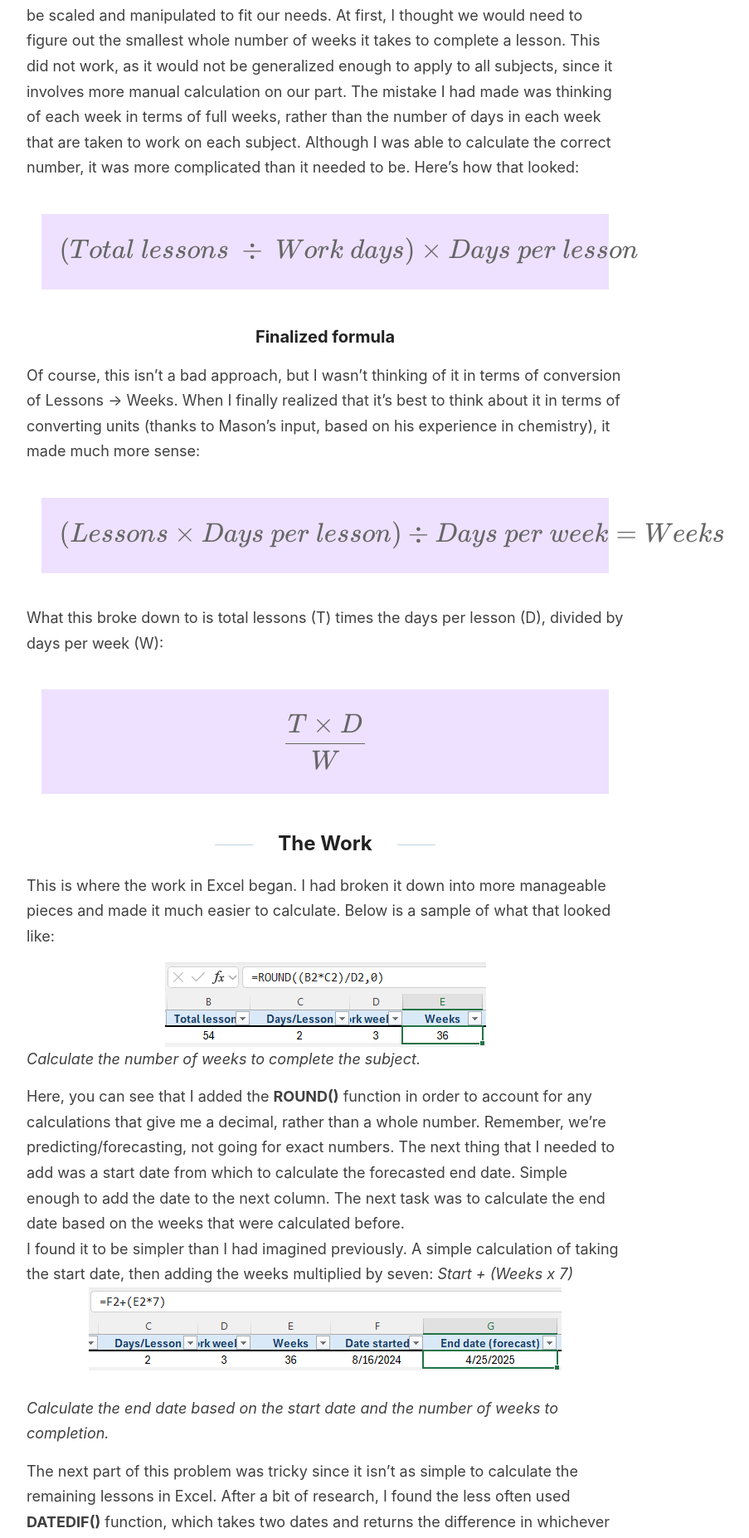
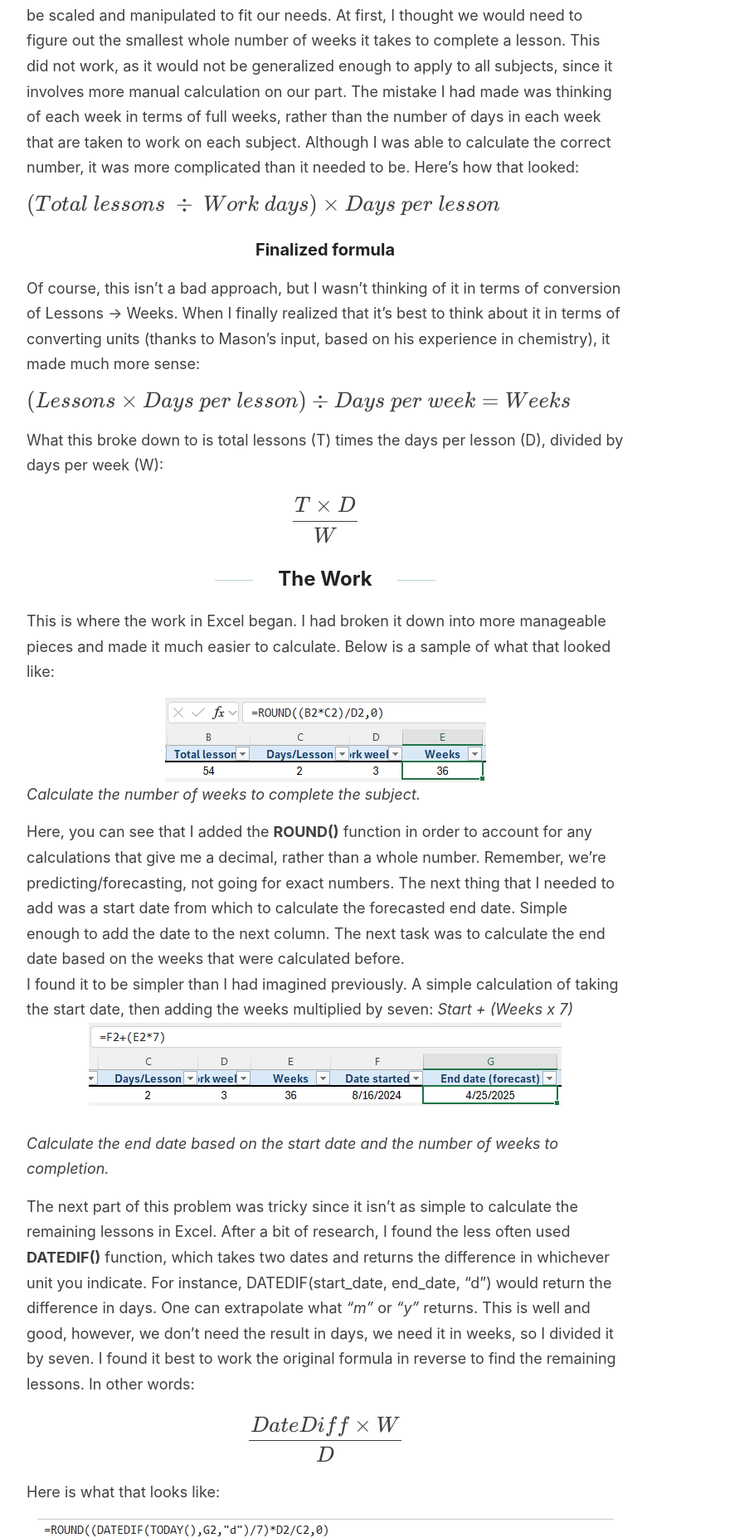
Before and after one commit to good-bean/good-bean.github.io, a Jekyll site: the page built from _posts/2024-12-23-lesson-forecast.md, in a window 1280 px wide. Shown: the part 1415-3269 px from the top of the page at 83% size, without its empty margins (248-1151 px from the left). Built offline with Jekyll 4.4.1, drawn with Linux system fonts in a browser that asks for light colours; formulas are drawn with MathJax 3.

Commit message:
formatting

```diff
--- a/_posts/2024-12-23-lesson-forecast.md
+++ b/_posts/2024-12-23-lesson-forecast.md
@@ -27,19 +27,21 @@ For the weeks, we would first need to find our parameters. Here’s how I broke
 * Length of week in days worked (W)
 
 I took a sample of what Mason already had to begin to simplify the calculation down to the most basic formula. The intent was to generalize it to the point where it could be scaled and manipulated to fit our needs. At first, I thought we would need to figure out the smallest whole number of weeks it takes to complete a lesson. This did not work, as it would not be generalized enough to apply to all subjects, since it involves more manual calculation on our part. The mistake I had made was thinking of each week in terms of full weeks, rather than the number of days in each week that are taken to work on each subject. Although I was able to calculate the correct number, it was more complicated than it needed to be. Here’s how that looked:
+
 <!-- > ***(Total lessons ÷ Work days) × Days per lesson*** -->
-> $$\large{(Total\ lessons\ \div\ Work\ days)}\times{Days\ per\
+$$\large{(Total\ lessons\ \div\ Work\ days)}\times{Days\ per\
  lesson}$$
 
 ###  Finalized formula
 
 Of course, this isn’t a bad approach, but I wasn’t thinking of it in terms of conversion of Lessons \-\> Weeks. When I finally realized that it’s best to think about it in terms of converting units (thanks to Mason’s input, based on his experience in chemistry), it made much more sense:
+
 <!-- > ***(Lessons × Days per Lesson ) ÷ Days per Week \= Weeks*** -->
-> $$\large{(Lessons\times Days\ per\ lesson)}\div {Days\ per\ week} = Weeks$$
+$$\large{(Lessons\times Days\ per\ lesson)}\div {Days\ per\ week} = Weeks$$
 
 What this broke down to is total lessons (T) times the days per lesson (D), divided by days per week (W):
 
-> $$\large\frac{T\times D}{W}$$
+$$\large\frac{T\times D}{W}$$
 
 ## The Work
 
@@ -54,6 +56,7 @@ I found it to be simpler than I had imagined previously. A simple calculation of
 *Calculate the end date based on the start date and the number of weeks to completion.*
 
 The next part of this problem was tricky since it isn’t as simple to calculate the remaining lessons in Excel. After a bit of research, I found the less often used **DATEDIF()** function, which takes two dates and returns the difference in whichever unit you indicate. For instance, DATEDIF(start\_date, end\_date, "d") would return the difference in days. One can extrapolate what *“m”* or *“y”* returns. This is well and good, however, we don’t need the result in days, we need it in weeks, so I divided it by seven. I found it best to work the original formula in reverse to find the remaining lessons. In other words:
+
 $$\large\frac{DateDiff\times W}{D}$$
 
 Here is what that looks like:
```
